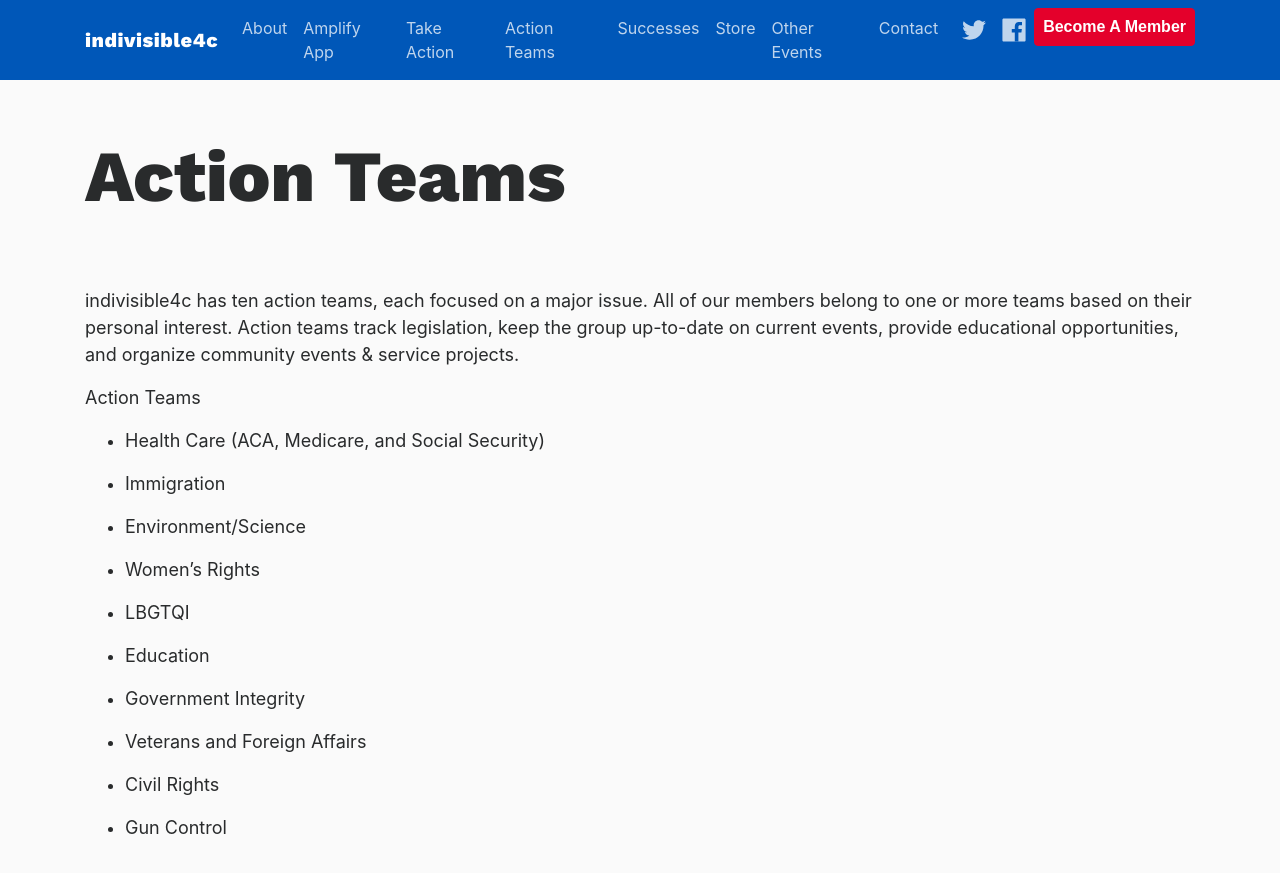
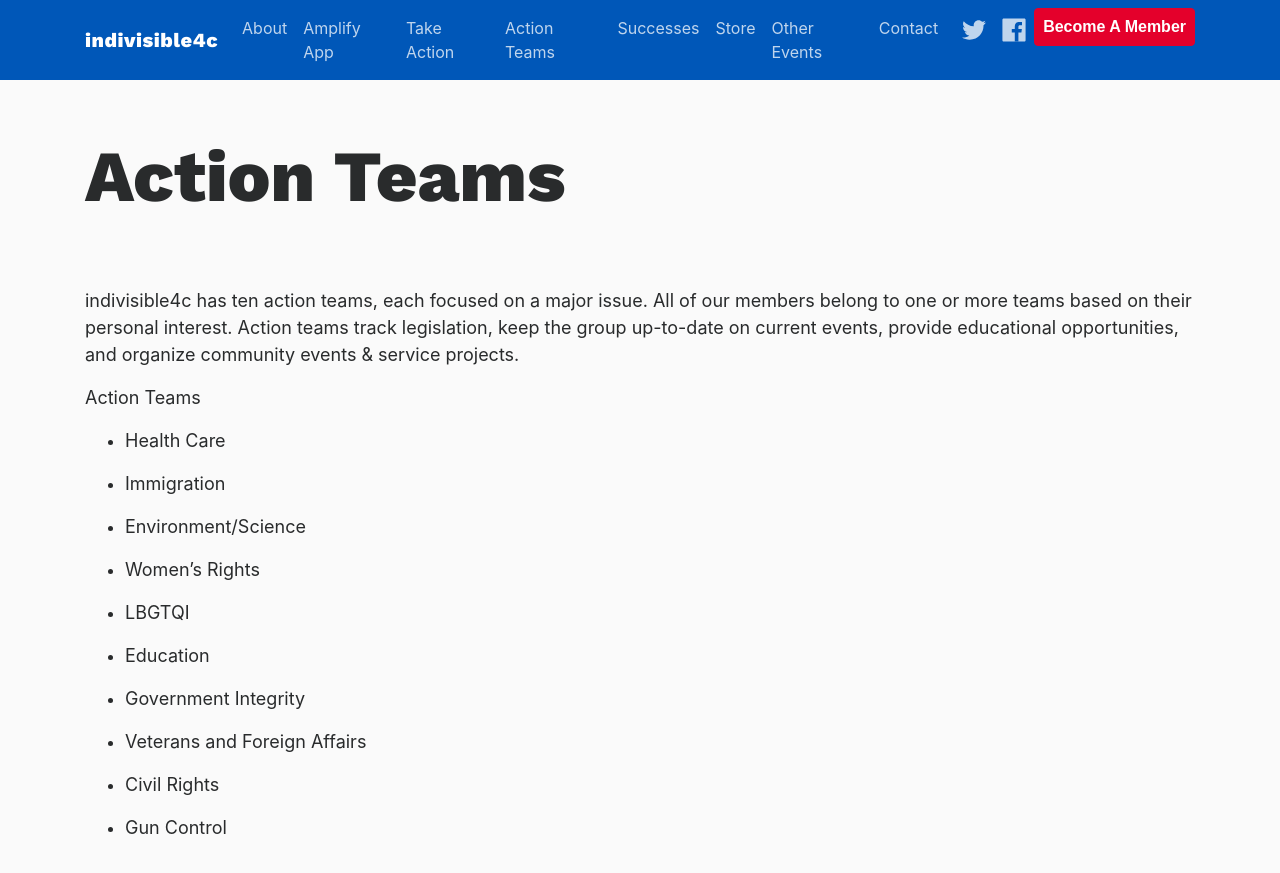
Before and after one commit to IndivisibleTemplate/BasicTemplate, a Jekyll site: the page built from action-teams.markdown, in a window 1280 px wide and 900 px high. Shown: the top 873 px of the window. Built offline with Jekyll 4.4.1, drawn with Linux system fonts in a browser that asks for light colours; nearby versions of some CDN libraries; comment, search, counter and statistics services are not loaded.

Commit message:
Updated Action Teams

```diff
--- a/action-teams.markdown
+++ b/action-teams.markdown
@@ -8,7 +8,7 @@ indivisible4c has ten action teams, each focused on a major issue. All of our me
 
 Action Teams
 
-* Health Care (ACA, Medicare, and Social Security)
+* Health Care
 
 * Immigration
 
```
